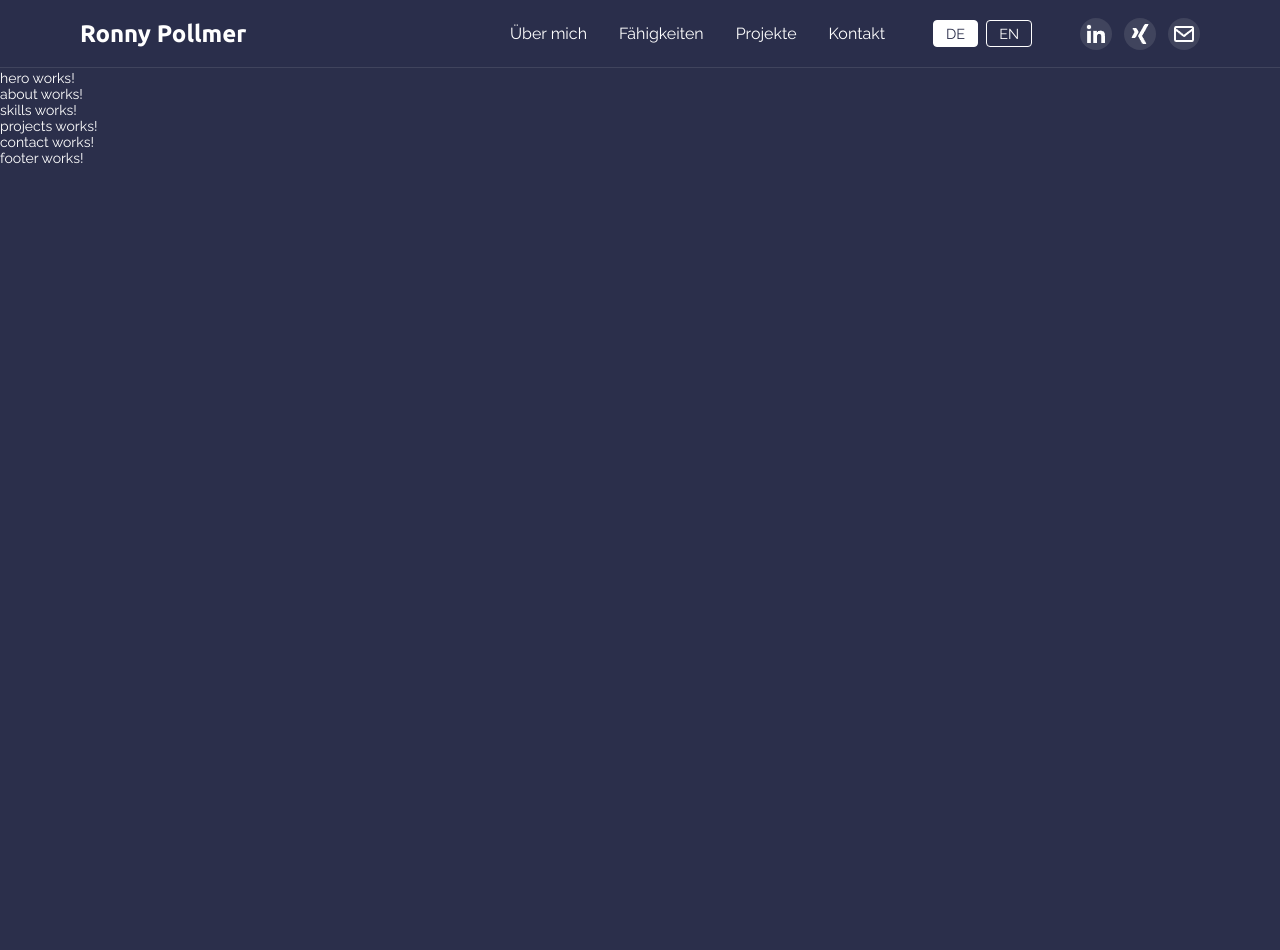
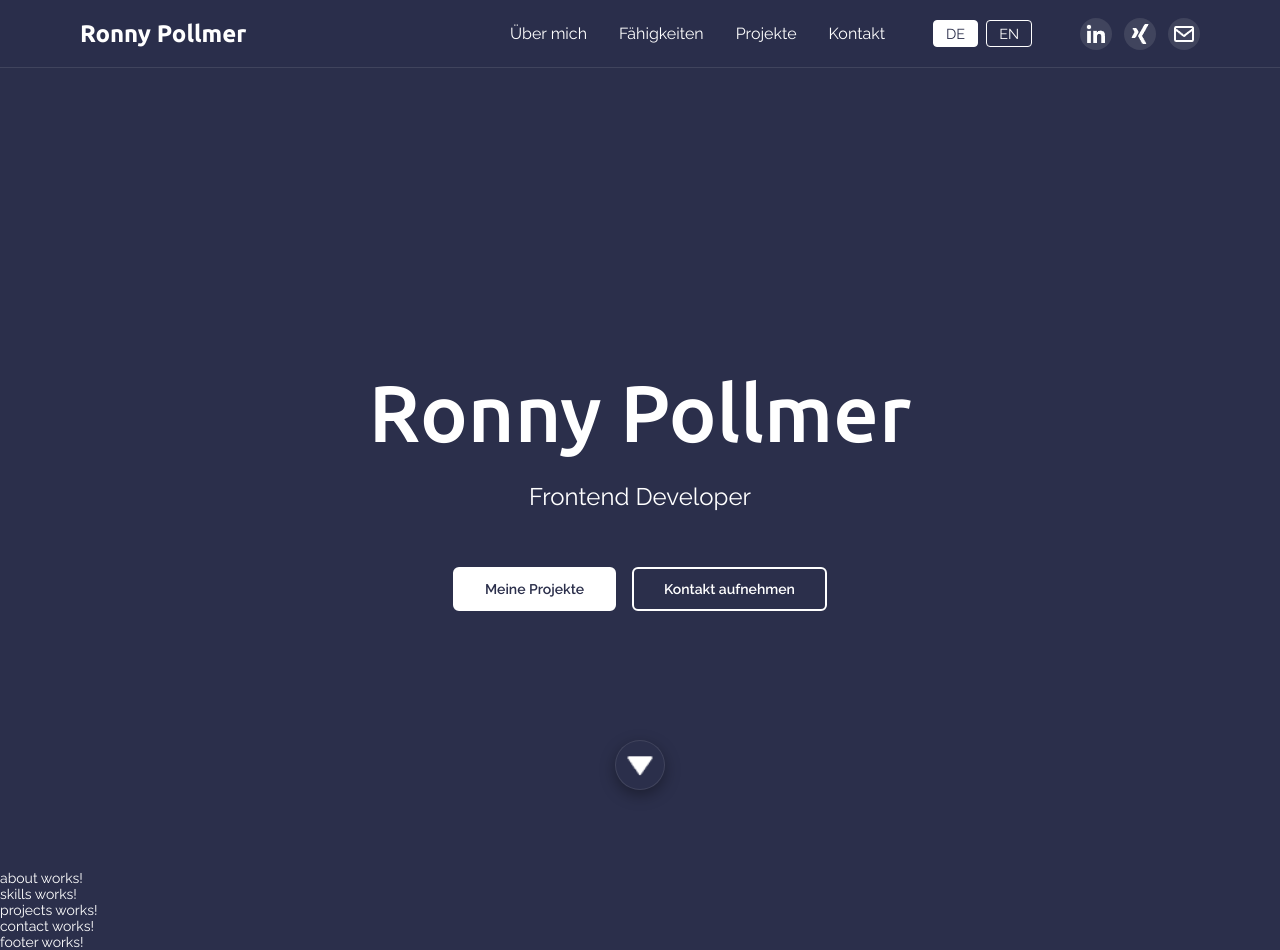
Before and after one commit to Silwayne/Portfolio, an Angular app: page / in a window 1280 px wide. Before the commit the page ends 800 px from the top, so only its background shows below. Built offline with nearby package versions, Linux system fonts and the light colour scheme.

Commit message:
Hero section added

```diff
--- a/src/app/components/hero/hero.component.html
+++ b/src/app/components/hero/hero.component.html
@@ -1 +1,12 @@
-<p>hero works!</p>
+    <header>
+      <div id="particles"></div>
+      <div class="info-text">
+        <h1 data-i18n="header.name">Ronny Pollmer</h1>
+        <h3 data-i18n="header.title">Frontend Developer</h3>
+        <div class="hero-buttons">
+          <a href="#projects" class="hero-btn" data-i18n="header.projectsBtn">Meine Projekte</a>
+          <a href="#contact" class="hero-btn secondary" data-i18n="header.contactBtn">Kontakt aufnehmen</a>
+        </div>
+         <a href="#about" class="scroll"><img src="./assets/profile/down-arrow.png" alt="Down" style="width: 30px;"></a>
+      </div>
+    </header>
```
